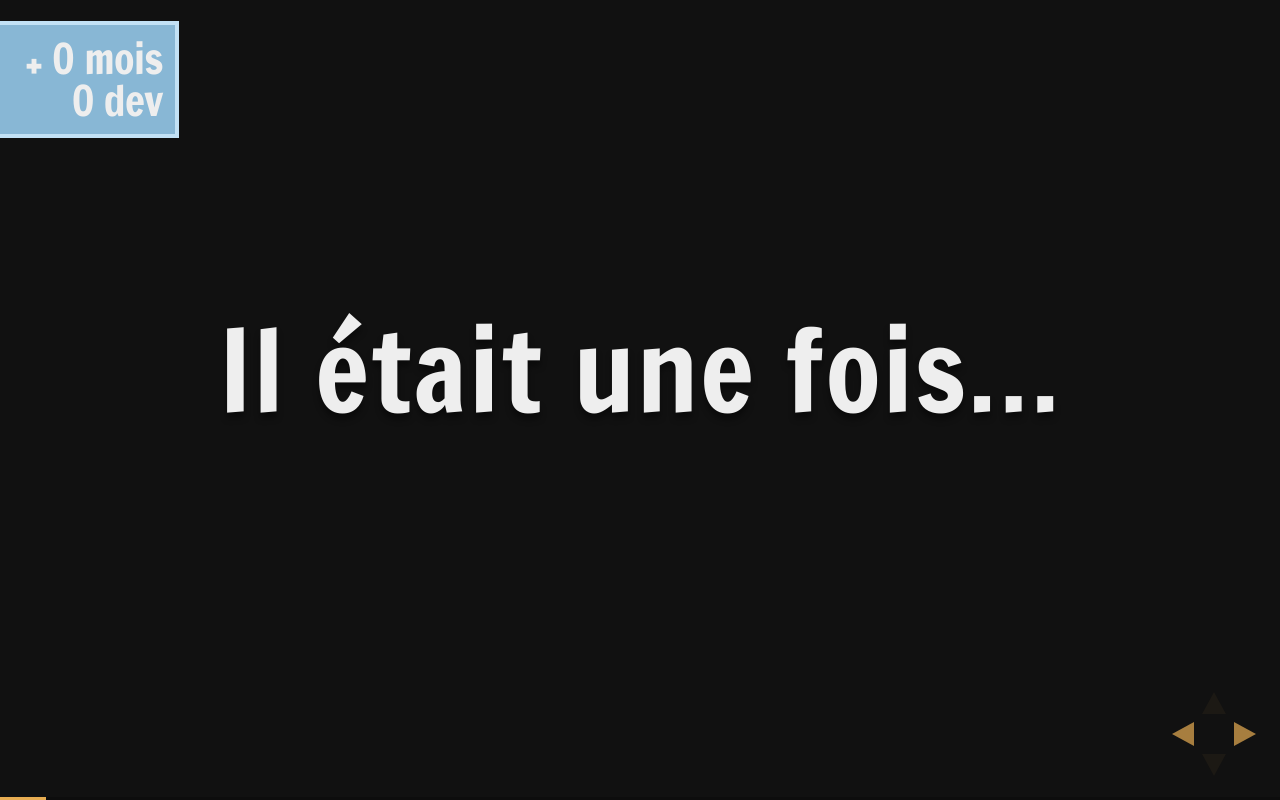
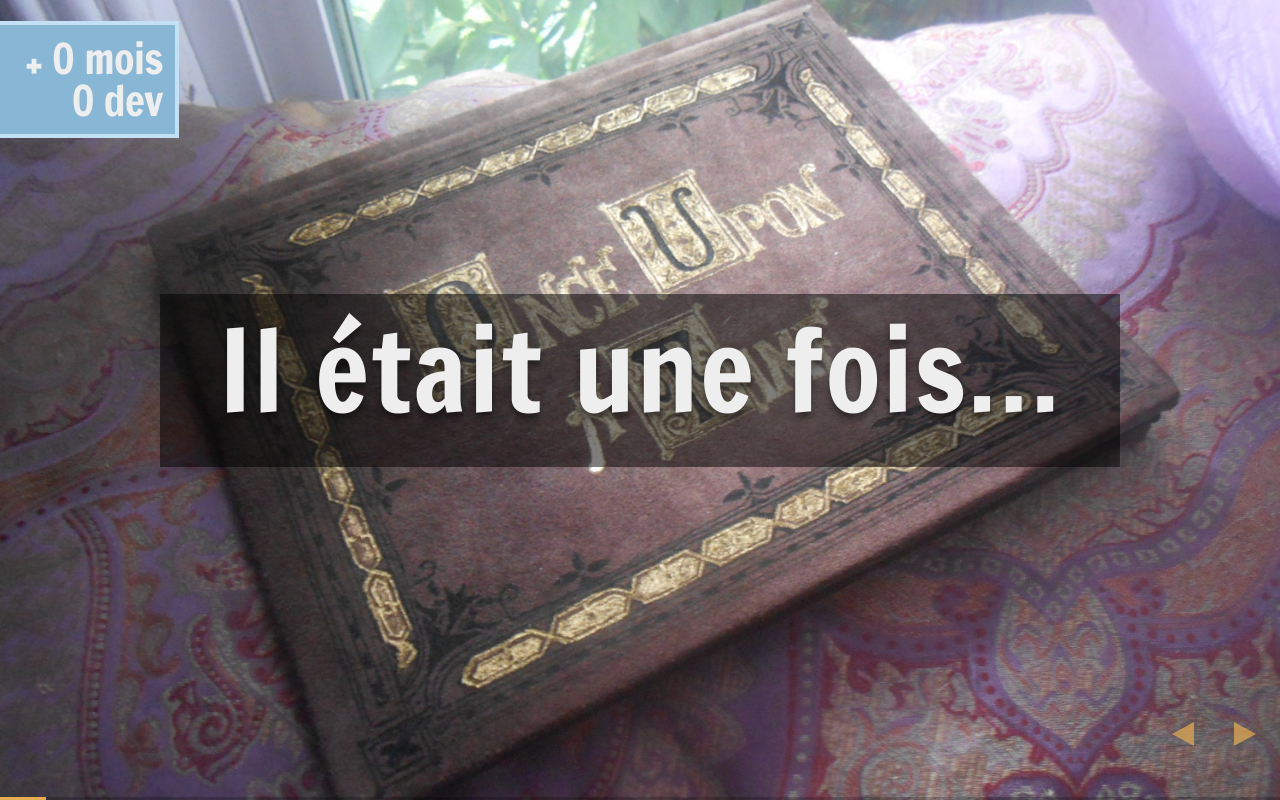
Before and after one commit to imjufu/on-a-monte-une-equipe-de-zero, a website: page index.html in a window 1280 px wide. Both pictures are taken after a click on the element 1251 px from the left and 734 px from the top of the page. Drawn offline with nearby package versions, Linux system fonts and the light colour scheme; files that its build step writes are made by us from their sources.

Commit message:
Image pour Il était une fois

```diff
--- a/index.html
+++ b/index.html
@@ -53,7 +53,7 @@
                     </aside>
                 </section>
 
-                <section>
+                <section data-background="./images/once_upon_a_time.jpg" class="more-visible">
                     <h1>Il était une fois…</h1>
                     <aside class="notes">
                         Speaker : Anne-So
```
Also changed, not shown: images/once_upon_a_time.jpg (added).
